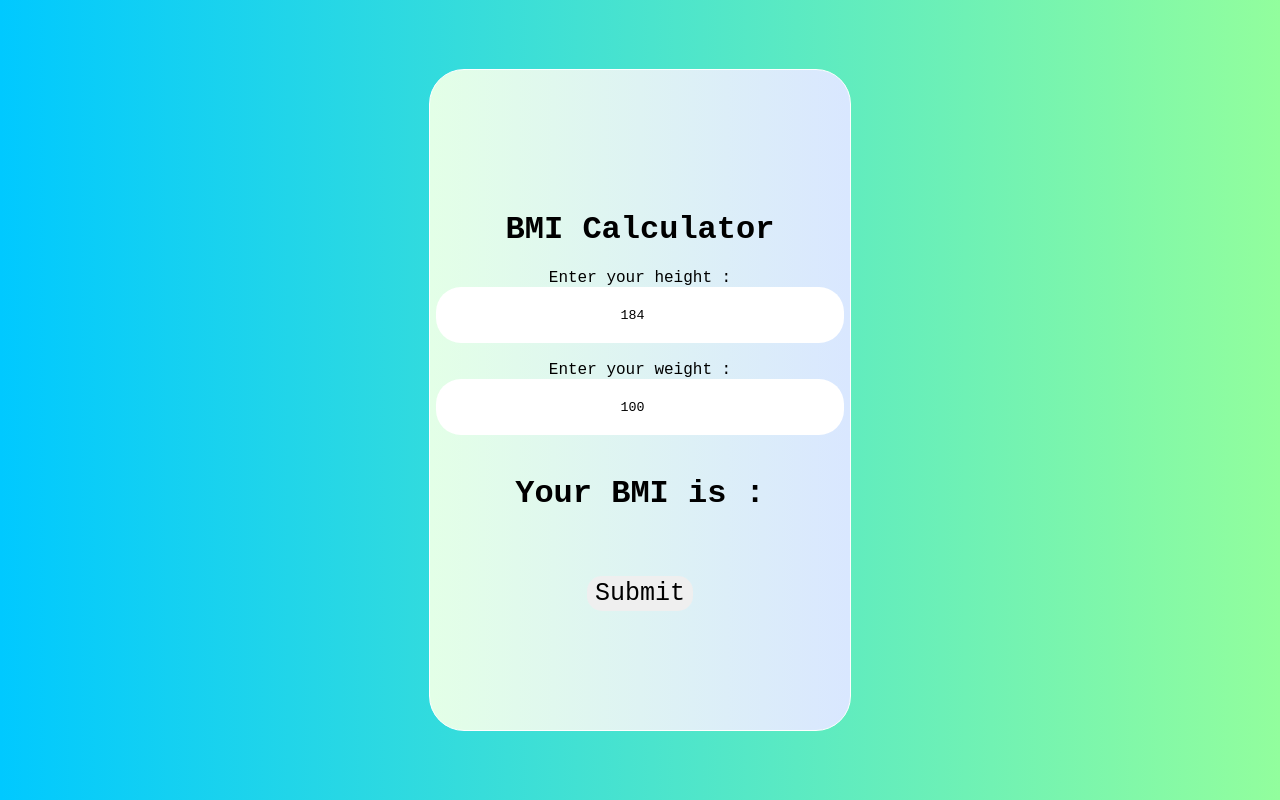
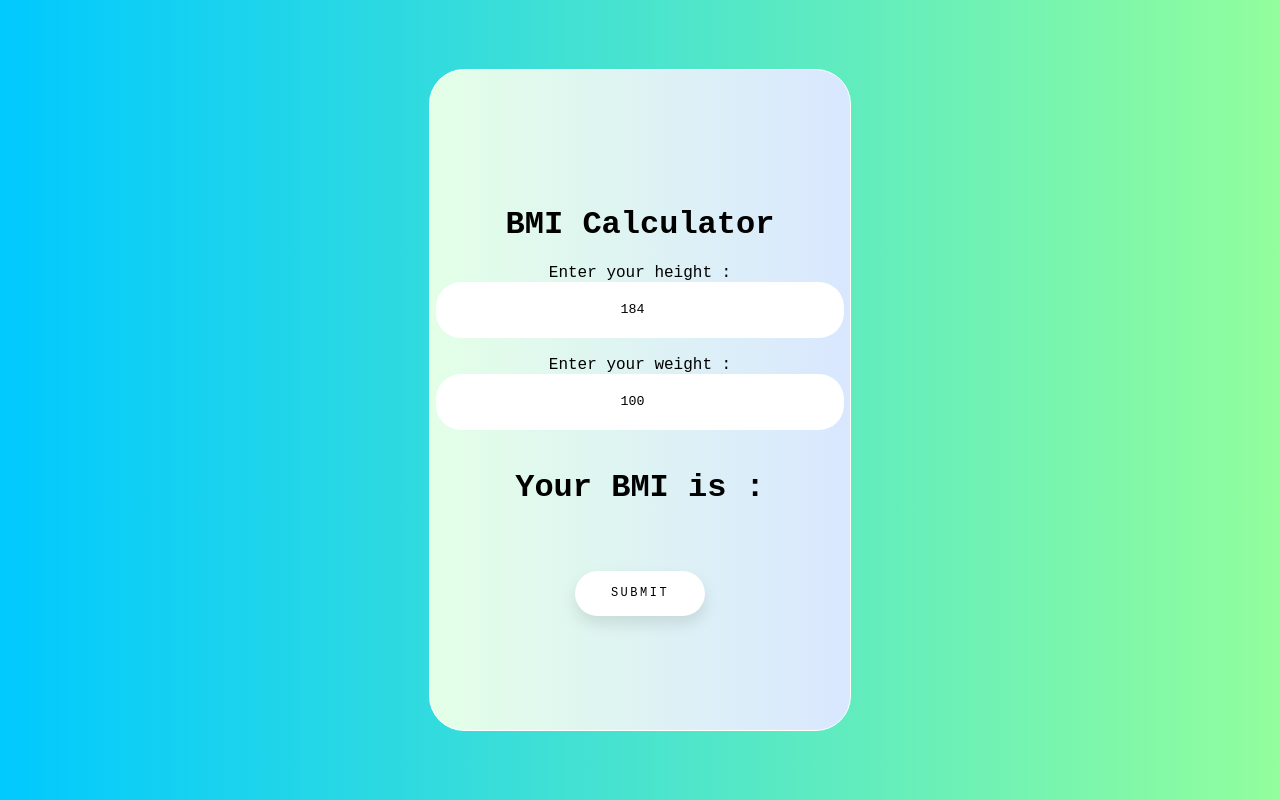
Before and after one commit to blend-hasani/Body-mass-index-calculator, a plain HTML site: page index.html in a window 1280 px wide. Drawn offline with Linux system fonts and the light colour scheme.

Commit message:
Update style.css

```diff
--- a/style.css
+++ b/style.css
@@ -42,3 +42,30 @@ button{
     border-radius: 15px;
     border-color: transparent;
 }
+
+button {
+  padding: 1.3em 3em;
+  font-size: 12px;
+  text-transform: uppercase;
+  letter-spacing: 2.5px;
+  font-weight: 500;
+  color: #000;
+  background-color: #fff;
+  border: none;
+  border-radius: 45px;
+  box-shadow: 0px 8px 15px rgba(0, 0, 0, 0.1);
+  transition: all 0.3s ease 0s;
+  cursor: pointer;
+  outline: none;
+}
+
+button:hover {
+  background-color: #23c483;
+  box-shadow: 0px 15px 20px rgba(46, 229, 157, 0.4);
+  color: #fff;
+  transform: translateY(-7px);
+}
+
+button:active {
+  transform: translateY(-1px);
+}
```
